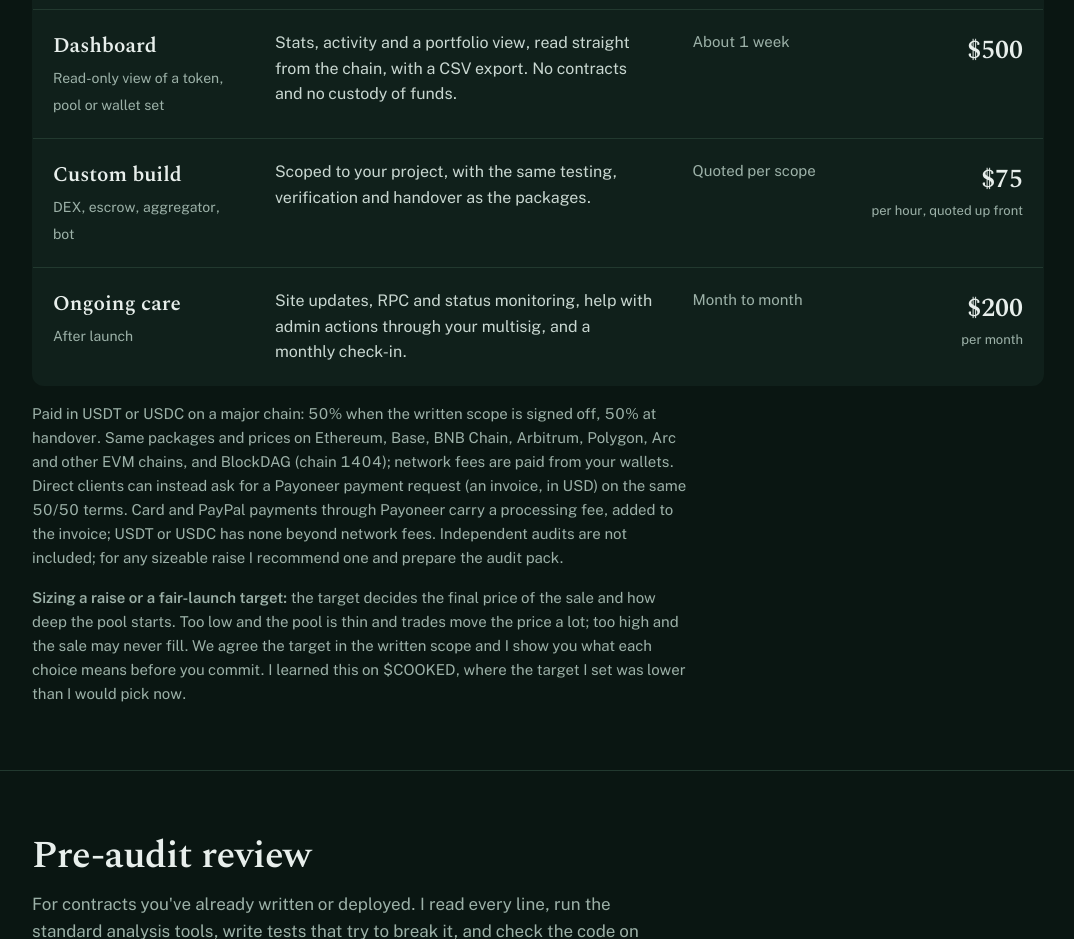
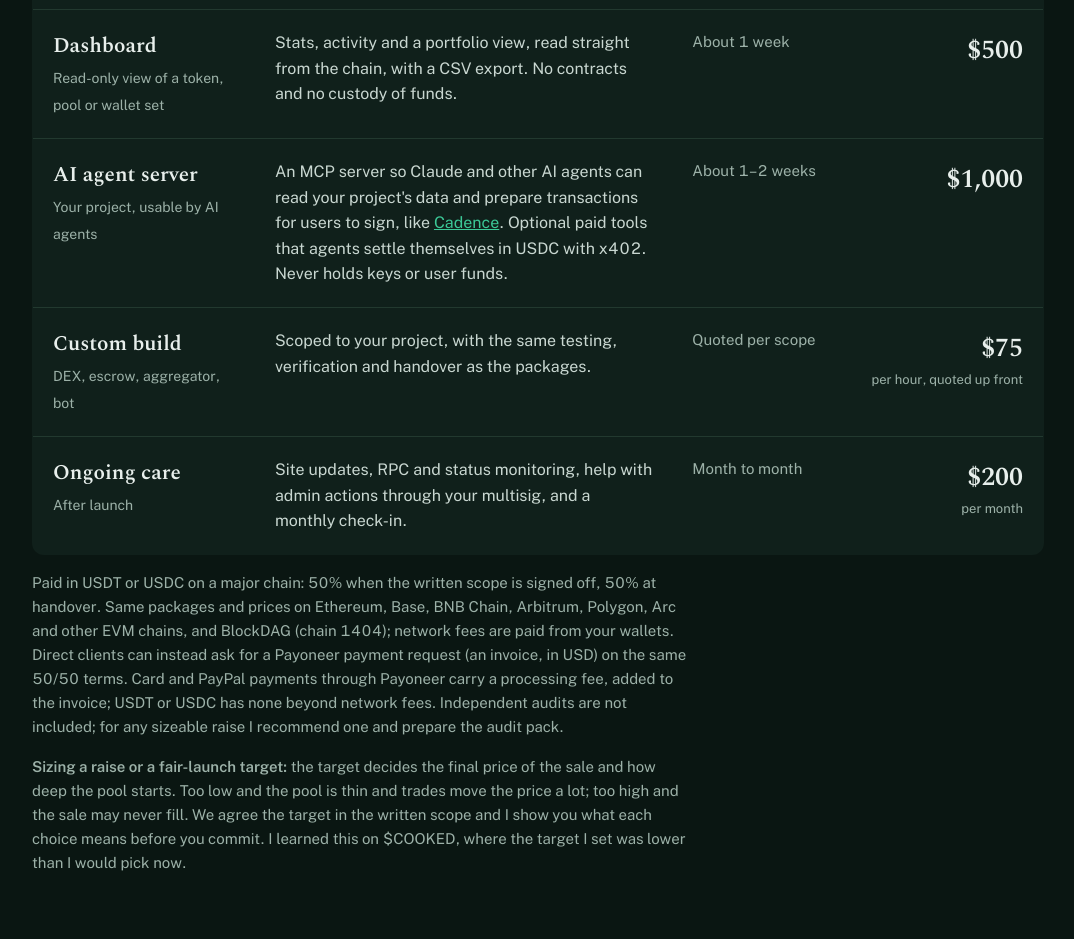
Before and after one commit to benjiprojects1404-maker/benjiprojects1404-services, a plain HTML site: page index.html in a window 1280 px wide. Shown: the part 3840-4779 px from the top of the page, without its empty margins (102-1176 px from the left). Drawn offline with nearby package versions, Linux system fonts and the light colour scheme.

Commit message:
Prices: AI agent server package (MCP, optional x402 paid tools), $1,000
Co-Authored-By: Claude Opus 5.5 <noreply@anthropic.com>
Claude-Session: https://claude.ai/code/session_01F9cXhyPHqQiEussN9AmFCx

```diff
--- a/index.html
+++ b/index.html
@@ -283,6 +283,12 @@
           <td class="price">$500</td>
         </tr>
         <tr>
+          <td class="name"><b>AI agent server</b><small>Your project, usable by AI agents</small></td>
+          <td class="inc">An MCP server so Claude and other AI agents can read your project's data and prepare transactions for users to sign, like <a href="https://chordotc.com/cadence/">Cadence</a>. Optional paid tools that agents settle themselves in USDC with x402. Never holds keys or user funds.</td>
+          <td class="time">About 1&ndash;2 weeks</td>
+          <td class="price">$1,000</td>
+        </tr>
+        <tr>
           <td class="name"><b>Custom build</b><small>DEX, escrow, aggregator, bot</small></td>
           <td class="inc">Scoped to your project, with the same testing, verification and handover as the packages.</td>
           <td class="time">Quoted per scope</td>
```
